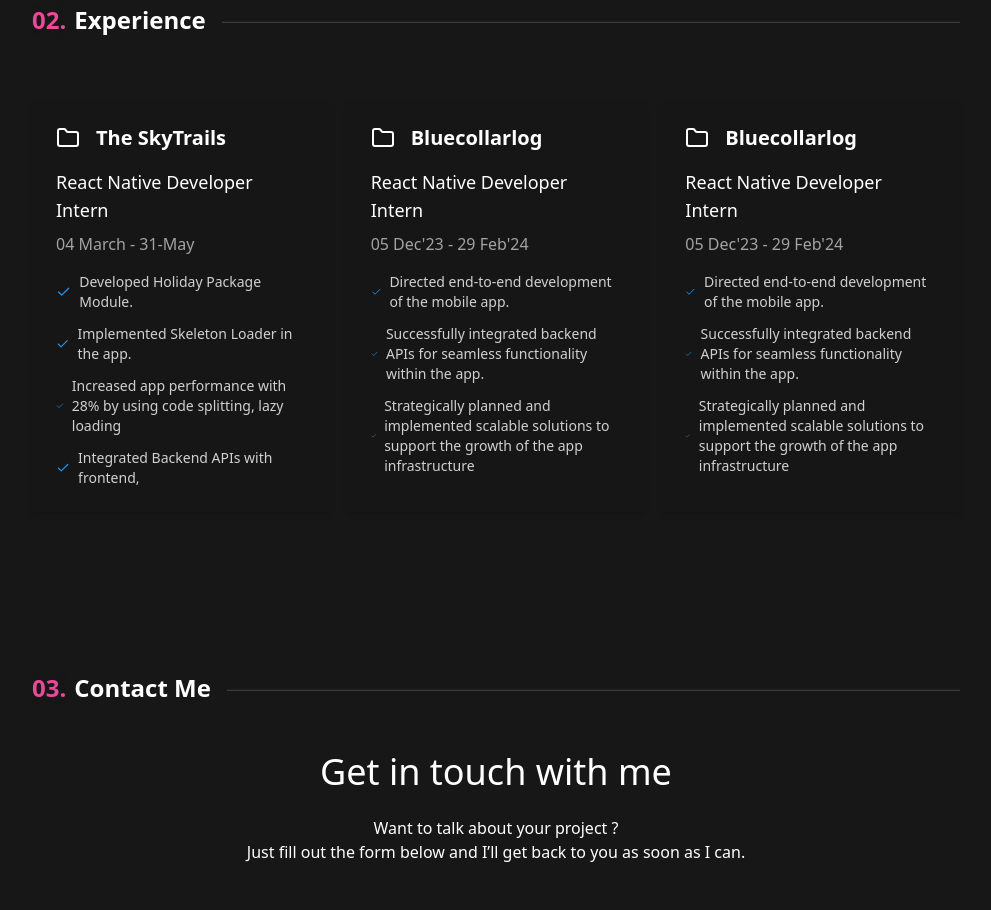
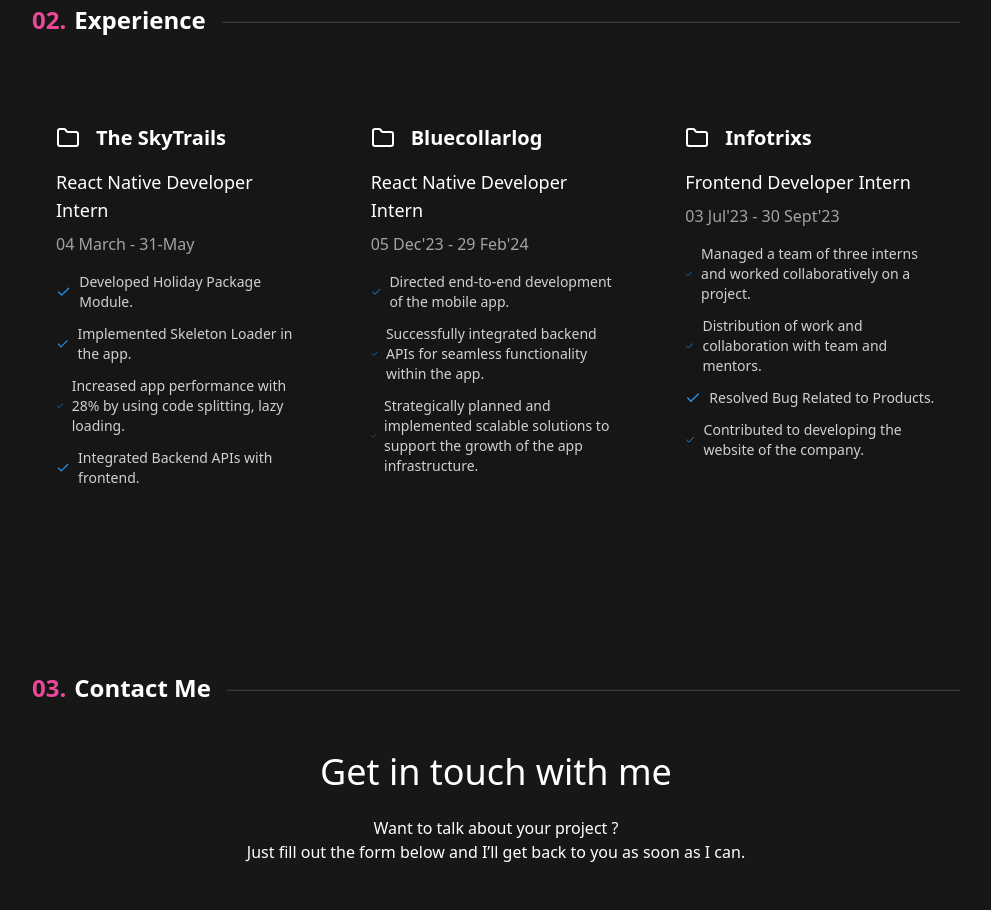
Before and after one commit to KunalPrajapati/PortfolioV3, a Next.js app: page / in a window 1280 px wide. Shown: the part 1800-2710 px from the top of the page, without its empty margins (144-1135 px from the left). Built offline with nearby package versions, Linux system fonts and the light colour scheme.

Commit message:
changes made in experience section

```diff
--- a/src/Components/Experience/Experience.tsx
+++ b/src/Components/Experience/Experience.tsx
@@ -7,8 +7,8 @@
 const tasks = [
     'Developed Holiday Package Module.',
     'Implemented Skeleton Loader in the app.',
-    'Increased app performance with 28% by using code splitting, lazy loading',
-    'Integrated Backend APIs with frontend,'
+    'Increased app performance with 28% by using code splitting, lazy loading.',
+    'Integrated Backend APIs with frontend.'
 ];
 
 const title2 = "Bluecollarlog";
@@ -17,16 +17,17 @@
 const tasks2 = [
     'Directed end-to-end development of the mobile app.',
     'Successfully integrated backend APIs for seamless functionality within the app.',
-    'Strategically planned and implemented scalable solutions to support the growth of the app infrastructure'
+    'Strategically planned and implemented scalable solutions to support the growth of the app infrastructure.'
 ];
 
-const title3 = "Bluecollarlog";
-const position3 = "React Native Developer Intern";
-const date3 = "05 Dec'23 - 29 Feb'24";
+const title3 = "Infotrixs";
+const position3 = "Frontend Developer Intern";
+const date3 = "03 Jul'23 - 30 Sept'23";
 const tasks3 = [
-    'Directed end-to-end development of the mobile app.',
-    'Successfully integrated backend APIs for seamless functionality within the app.',
-    'Strategically planned and implemented scalable solutions to support the growth of the app infrastructure'
+    'Managed a team of three interns and worked collaboratively on a project.',
+    'Distribution of work and collaboration with team and mentors.',
+    'Resolved Bug Related to Products.',
+    'Contributed to developing the website of the company.'
 ];
 
 const Experience = () => {
--- a/src/pages/index.tsx
+++ b/src/pages/index.tsx
@@ -16,7 +16,7 @@
     <SpeedInsights/>
       <Navbar />
       <main>
-        <div className=' mx-8 md:mx-44 mb-20'>
+        <div className='mx-8 mb-20 md:mx-44'>
           <Intro />
           <About />
           <Experience/>
```
